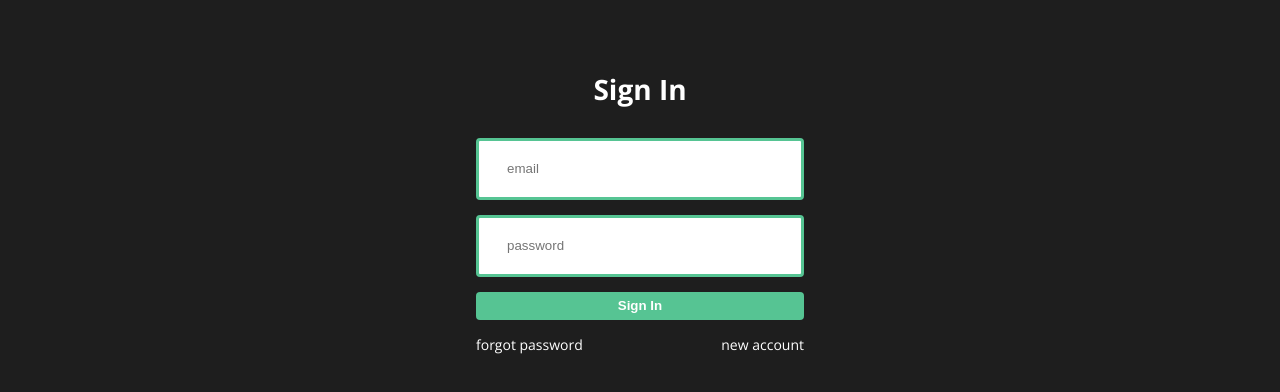
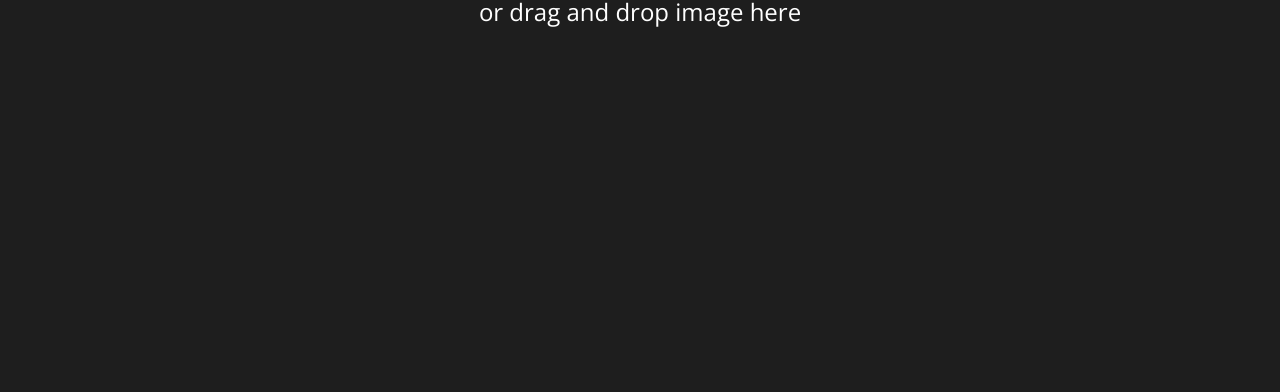
Before and after one commit to Binyamin-Accutures/client, a React (Create React App) app: page / in a window 1280 px wide. Shown: the part 452-844 px from the top of the page. Built offline with nearby package versions, Linux system fonts and the light colour scheme; a web font is replaced by a local one.

Commit message:
user to true

```diff
--- a/src/App.js
+++ b/src/App.js
@@ -10,7 +10,7 @@ import { useNavigate } from "react-router-dom";
 function App() {
 
   const nav = useNavigate();
-  const [user, setUser] = useState(false)
+  const [user, setUser] = useState(true)
 
   useEffect(() => {
     const startApp = async () => {
```
